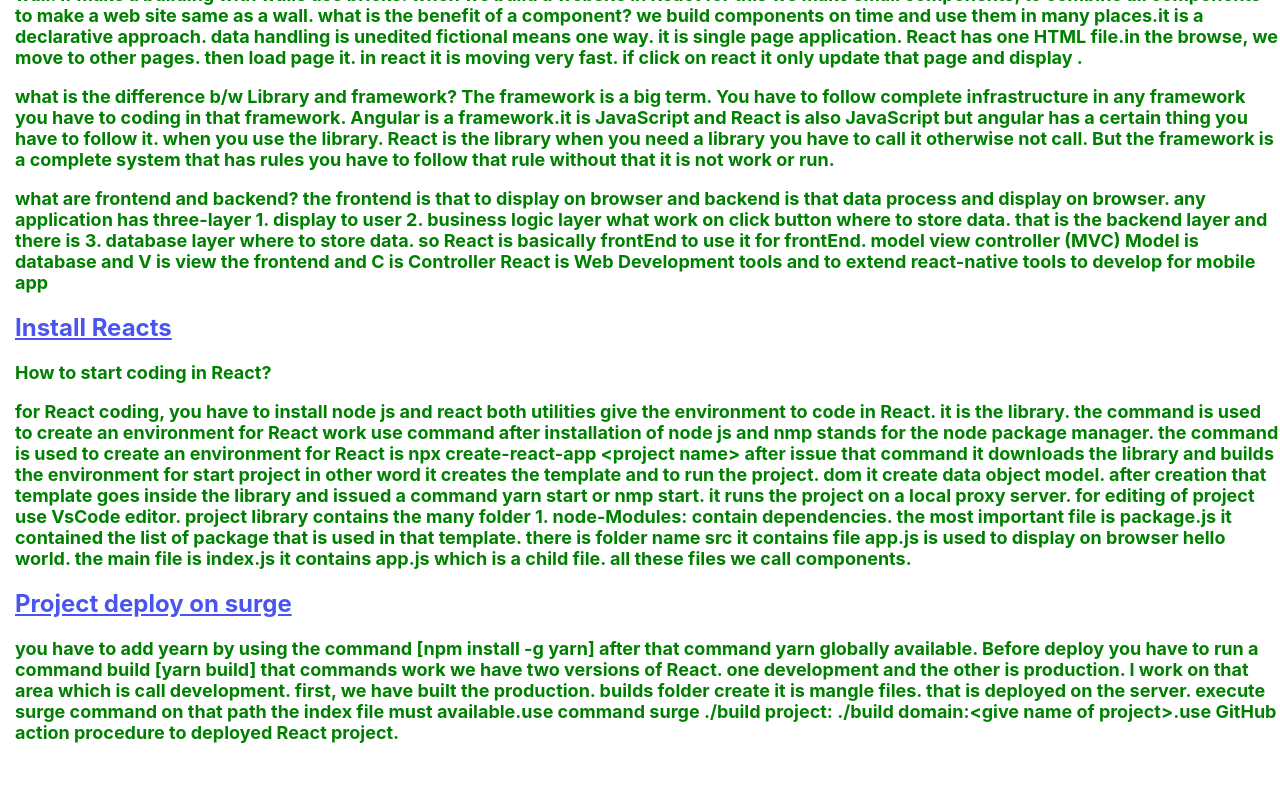
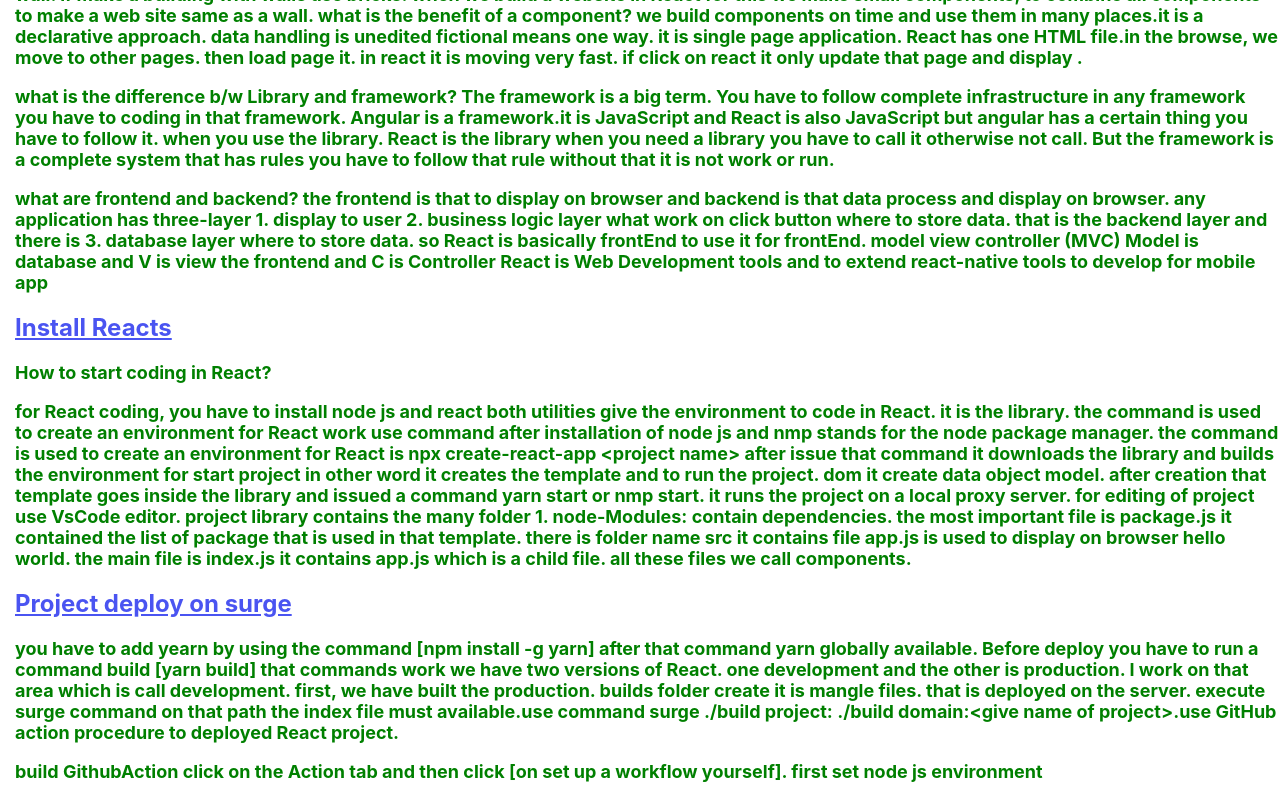
Before and after one commit to hasibullahkhan/botcamp20c2app, a React (Create React App) app: page / in a window 1280 px wide. Shown: the part 723-1523 px from the top of the page. Before the commit the page ends 1484 px from the top, so only its background shows below. Built offline with nearby package versions, Linux system fonts and the light colour scheme.

Commit message:
update app.js

```diff
--- a/src/App.js
+++ b/src/App.js
@@ -11,7 +11,8 @@ function App() {
         desc3={"what are frontend and backend? the frontend is that to display on browser and backend is that data process and display on browser. any application has three-layer 1. display to user 2. business logic layer what work on click button where to store data. that is the backend layer and there is 3. database layer where to store data. so React is basically frontEnd to use it for frontEnd. model view controller (MVC) Model is database and V  is view the frontend and C is Controller React is Web Development tools and to extend react-native tools to develop for mobile app"}
         installq={"How to start coding in React?"}
         installa={"for React coding, you have to install node js and react both utilities give the environment to code in React. it is the library. the command is used to create an environment for React work use command after installation of node js and nmp stands for the node package manager. the command is used to create an environment for React is npx create-react-app <project name> after issue that command it downloads the library and builds the environment for start project in other word it creates the template and to run the project. dom it create data object model. after creation that template goes inside the library and issued a command yarn start or nmp start. it runs the project on a local proxy server. for editing of project use VsCode editor. project library contains the many folder 1. node-Modules: contain dependencies. the most important file is package.js it contained the list of package that is used in that template. there is folder name src it contains file app.js is used to display on browser hello world. the main file is index.js it contains app.js which is a child file. all these files we call components."}
-        deploy={"you have to add yearn by using the command [npm install -g yarn] after that command yarn globally available. Before deploy you have to run a command build [yarn build] that commands work we have two versions of React. one development and the other is production. I work on that area which is call development. first, we have built the production. builds folder create it is mangle files. that is deployed on the server. execute surge command on that path the index file must available.use command surge ./build project: ./build domain:<give name of project>.use GitHub action procedure to deployed React project."} />
+        deploy={"you have to add yearn by using the command [npm install -g yarn] after that command yarn globally available. Before deploy you have to run a command build [yarn build] that commands work we have two versions of React. one development and the other is production. I work on that area which is call development. first, we have built the production. builds folder create it is mangle files. that is deployed on the server. execute surge command on that path the index file must available.use command surge ./build project: ./build domain:<give name of project>.use GitHub action procedure to deployed React project."}
+        deploy1={"build GithubAction click on the Action tab and then click [on set up a workflow yourself]. first set node js environment   "} />
 
       {/* <About name={"Hasibullah Khan"} roll={"PIAICxxxxxx"} city={"Karchi"} gender={"Male"} email={"haisbpak@gmail.com"} batch={"Batch 34"} /> */}
 
--- a/src/Components/Header.js
+++ b/src/Components/Header.js
@@ -13,6 +13,7 @@ function Head(props) {
             <p style={{ color: 'green', fontSize: 18, fontWeight: 'bold', marginLeft: 15 }}>{props.installa}</p>
             <h2 style={{ color: "#4a54f1", marginLeft: 15, textDecoration: "underline" }}>Project deploy on surge </h2>
             <p style={{ color: 'green', fontSize: 18, fontWeight: 'bold', marginLeft: 15 }}>{props.deploy}</p>
+            <p style={{ color: 'green', fontSize: 18, fontWeight: 'bold', marginLeft: 15 }}>{props.deploy1}</p>
         </div>
     )
 }
```
